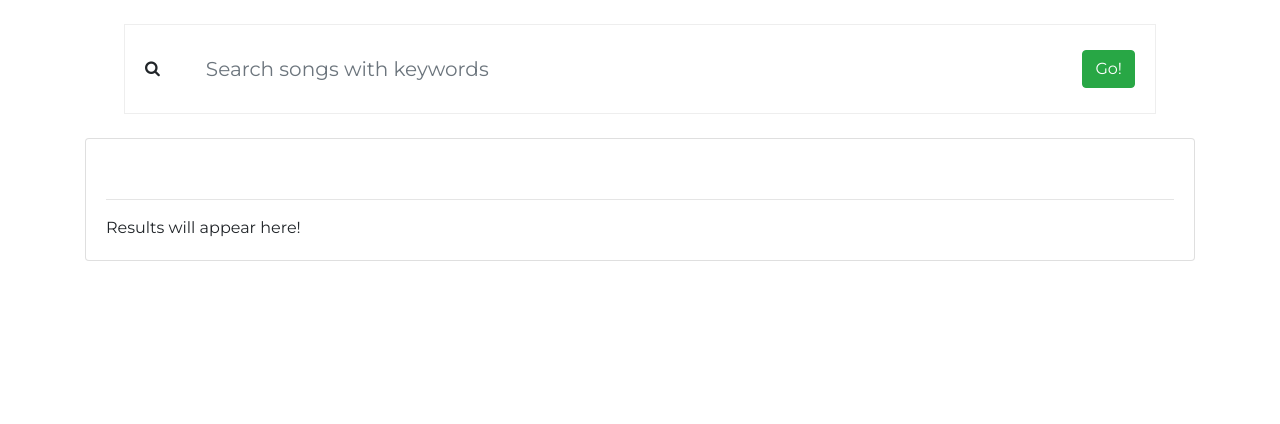
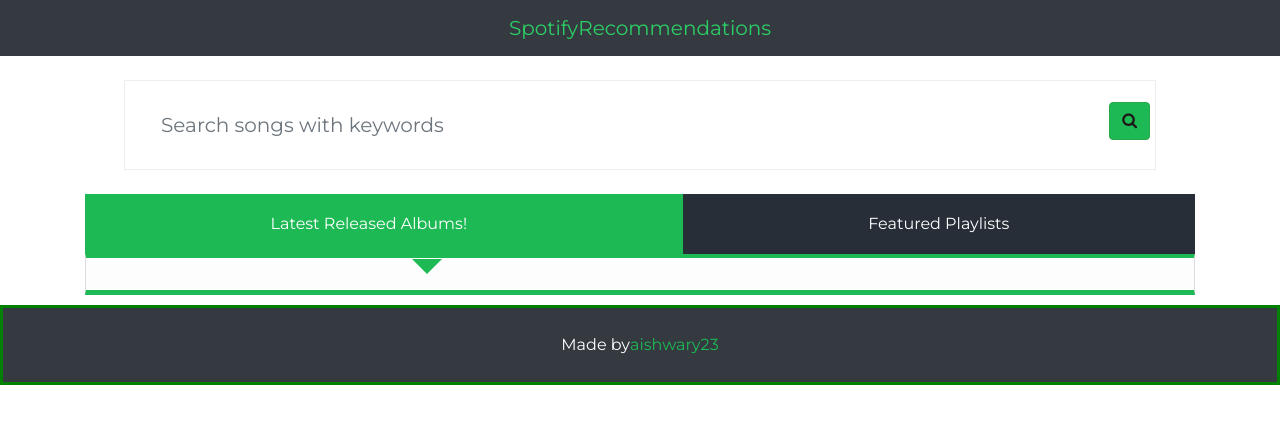
Before and after one commit to ayushkx/spotify-search-recommend, a PHP site: page / in a window 1280 px wide. Shown: the top 424 px of the page. Run offline with PHP 8.4, Linux system fonts and the light colour scheme; some libraries are stand-ins or nearby versions.

Commit message:
Added home page recommendations

```diff
--- a/css/style.css
+++ b/css/style.css
@@ -93,3 +93,83 @@ body {
       display: none;
     }
   }
+
+  .spinner-border{
+    margin: 0px auto!important;
+    display: block!important;
+  }
+  nav > .nav.nav-tabs{
+
+    border: none;
+      color:#fff;
+      background:#272e38;
+      border-radius:0;
+
+  }
+  nav > div a.nav-item.nav-link,
+  nav > div a.nav-item.nav-link.active
+  {
+    border: none;
+      padding: 18px 25px;
+      color:#fff;
+      background:#272e38;
+      border-radius:0;
+  }
+
+  nav > div a.nav-item.nav-link.active:after
+   {
+    content: "";
+    position: relative;
+    bottom: -60px;
+    left: -10%;
+    border: 15px solid transparent;
+    border-top-color: #1DB954 ;
+  }
+  .tab-content{
+    background: #fdfdfd;
+      line-height: 25px;
+      border: 1px solid #ddd;
+      border-top:5px solid #1DB954;
+      border-bottom:5px solid #1DB954;
+      padding:30px 25px;
+  }
+
+  nav > div a.nav-item.nav-link:hover,
+  nav > div a.nav-item.nav-link:focus,
+  nav > div a.active
+  {
+    border: none;
+      background: #1DB954!important;
+      color:#fff!important;
+      border-radius:0!important;
+      transition:background 0.20s linear;
+  }
+
+  .btn-success{
+    background-color: #1DB954!important;
+    color: #1e1717;
+
+  }
+
+  .btn-success:hover{
+    color: #1e1717;
+    background-color: rgb(1, 155, 55)!important;
+  }
+
+  .form-control-lg{
+    padding: auto 0x!important;
+  }
+
+  #navigation a.active,.navbar-brand{
+    color:rgb(44, 207, 101)!important ;
+  }
+  #navigation a{
+    color:rgb(1, 155, 55)!important ;
+  }
+  .center {
+    display: flex;
+    justify-content: center;
+    align-items: center;
+    min-height: 80px;
+    border: 3px solid green;
+  }
--- a/index.html
+++ b/index.html
@@ -12,33 +12,74 @@
     <!-- endbuild -->
 </head>
 
-<body onload="refreshToken()">
+<body onload="home()">
+
+    <navbar class="navbar navbar-expand-md bg-dark">
+
+        <a onclick="home()" href="" class="navbar-brand ml-auto mr-auto">
+            SpotifyRecommendations
+        </a>
+
+        <label type="button" class="navbar-toggler" data-toggle="collapse" data-target="#navbarCollapse">
+            <span style="color: #1DB954;"><i class="fa fa-bars " aria-hidden="true"></i></span>
+        </label>
+
+        <!-- <div class="collapse navbar-collapse" id="navbarCollapse">
+            <div class="navbar-nav" id="navigation">
+                <a onclick="home()" href="" class="nav-item nav-link active">Home</a>
+                <a href="#" class="nav-item nav-link">Profile</a>
+                <a href="#" class="nav-item nav-link">Messages</a>
+            </div>
+
+        </div> -->
+
+    </navbar>
+
     <header class="container">
-        <div class="row justify-content-center m-4">
+        <div class=" row justify-content-center m-4">
             <div class="col-12">
+
                 <div style="border:1px ridge">
+
+
+
                     <div class="card-body row align-items-center">
-                        <div class="col-auto"><i class="fa fa-search"></i></div>
+
                         <div class="col"><input class="form-control form-control-lg form-control-borderless"
                                 id="searchBar" type="search" placeholder="Search songs with keywords"></div>
-                        <div class="col-auto"><button class="btn btn-success" id="searchBtn">Go!</button></div>
+                        <div><label class="btn btn-success" id="searchBtn">
+                                <div><i class="fa fa-search"></i></div>
+                            </label></div>
                     </div>
                 </div>
             </div>
         </div>
     </header>
-    <div class="container content-parent">
-        <div class="card">
-            <div class="card-body"><br>
-                <p id="mobileView">Search song/album with any keyword (song name, artist name etc!)</p>
-                <hr>
-                Results will appear here!
-                <!-- <div><button class="btn btn-primary" id="refresh">Refresh Token!</button></div> -->
+
+
+    <div class="container content-body">
+
+
+        <div class="container content-parent">
+
+            <div class="spinner-border" role="status">
+                <span class="sr-only">Loading...</span>
             </div>
+
         </div>
     </div>
+
+    <footer style="margin-top:10px;" class="footer bg-dark">
+
+        <div class="center" style="color: white;">
+            Made by <a href="#" style="color: #1DB954;">aishwary23</a>
+        </div>
+
+    </footer>
+
     <!-- build:js js/main.js -->
-    <script src="node_modules/jquery/dist/jquery.min.js"></script>
+    <script src=" node_modules/jquery/dist/jquery.min.js">
+    </script>
     <script src="node_modules/popper.js/dist/umd/popper.min.js"></script>
     <script src="node_modules/bootstrap/dist/js/bootstrap.min.js"></script>
     <script src="js/script.js"></script>
--- a/js/script.js
+++ b/js/script.js
@@ -1,3 +1,4 @@
+{
     var refresh_token = "AQDeMRqSfvEVCt3nXhCA2QGRAitD1BA80_C6Ux8DtUpKHWnCpmqpW9an_bOKSw1GqNA-mK4SNIZyo-4FOCiQyEV1orVBO_h7hiv2H7OgTFeRNqf6sUUD0NF-089J7dopIPo";
     // var access_token = localStorage.getItem("token");
     client_id = "71977005b969429484d342d60ab7b350";
@@ -5,6 +6,17 @@ client_secret = "c196408efb0b4d1784e6d9294c3e08d2";
 
     document.getElementById("searchBtn").addEventListener("click", getList)
     document.getElementById("searchBar").addEventListener("keyup", handleKey)
+    var currentDate = new Date();
+
+    var date = currentDate.getDate();
+    var month = currentDate.getMonth(); //Be careful! January is 0 not 1
+    var year = currentDate.getFullYear();
+
+    var dateString = year + "-" + (month + 1) + "-" + date + "T";
+    var timestamp = currentDate.getHours() + "%3A" + currentDate.getMinutes() + "%3A" + currentDate.getSeconds();
+    var time = dateString + timestamp;
+    console.log(time)
+}
 
 function handleKey(e) {
     if (e.which === 13)
@@ -36,7 +48,7 @@ function getList() {
                     display(data);
                 }
                 else
-                    alert("No result found!")
+                    document.getElementsByClassName("content-body")[0].innerHTML = '<div class="d-flex justify-content-center align-items-center" id="main"><h1 class="mr-3 pr-3 align-top border-right inline-block align-content-center">404</h1><div class="inline-block align-middle"><h2 class="font-weight-normal lead" id="desc">No track/album found, try again!</h2></div></div>';
             },
             error: function (xhr, status, err) {
                 console.log("error", access_token);
@@ -97,3 +109,88 @@ function refreshToken() {
 
     }
 }
+
+function home() {
+    refreshToken();
+    document.getElementsByClassName("content-parent")[0].innerHTML = '<div class="row"> <div class="col-xs-12 " style="width: 100%;"  > <nav> <div class="nav nav-tabs nav-fill" id="nav-tab" role="tablist"> <a class="nav-item nav-link active" id="latest-album-tab" data-toggle="tab" href="#latest-album" role="tab" aria-controls="latest-album" aria-selected="true">Latest Released Albums!</a> <a class="nav-item nav-link" id="featured-playlist-tab" data-toggle="tab" href="#featured-playlist" role="tab" aria-controls="featured-playlist" aria-selected="false">Featured Playlists</a> </div> </nav> <div class="tab-content py-3 px-3 px-sm-0" id="nav-tabContent"> <div class="tab-pane fade show active" id="latest-album" role="tabpanel" aria-labelledby="latest-album-tab"> </div> <div class="tab-pane fade" id="featured-playlist" role="tabpanel" aria-labelledby="featured-playlist-tab"> </div> </div> </div> </div>';
+    displayAlbum();
+    displayPlaylist();
+}
+
+function displayPlaylist() {
+
+    $.ajax({
+        headers: {
+            Authorization: "Bearer " + localStorage.getItem("token"),
+        },
+        url: "https://api.spotify.com/v1/browse/featured-playlists?country=IN&timestamp=" + time + "&limit=50",
+        method: "GET",
+        success: function (data, status, xhr) {
+            console.log(data);
+
+            if (data.playlists.items.length > 0) {
+                document.getElementById("featured-playlist").innerHTML = ' <div class="row content playlists" id="ads"></div>';
+
+
+                for (var i = 0; i < data.playlists.items.length; i++) {
+
+
+                    var $newstr = $('<div class="col-6 col-md-4 mb-2 mt-2"><div class="card rounded"><div class="card-image"><img class="img-fluid" src="' + data.playlists.items[i].images[0].url + '" alt="Alternate Text" /></div><div class="card-image-overlay m-auto"><span class="card-detail-badge" style="display: table; margin: 4px auto;">' + data.playlists.items[i].tracks.total + ' tracks</span></div><div class="card-body text-center"><a class="" href="' + data.playlists.items[i].external_urls.spotify + '" style="text-decoration: none;" target="_blank"><i class="fa fa-play-circle "></i> ' + data.playlists.items[i].name + '</a></div></div></div>');
+
+
+
+                    $(".playlists").append($newstr);
+                }
+
+            }
+            else
+                document.getElementById("featured-playlist").innerHTML = ' <div class="row content albums" id="ads"><div class="container">No content, try again later!</div></div>';
+        },
+        error: function (xhr, status, err) {
+            console.log("error", access_token);
+            alert("Some error occurred, try again after sometime!")
+
+        },
+    })
+
+
+
+}
+
+function displayAlbum() {
+    $.ajax({
+        headers: {
+            Authorization: "Bearer " + localStorage.getItem("token"),
+        },
+        url: "https://api.spotify.com/v1/browse/new-releases?country=IN&offset=0&limit=30",
+        method: "GET",
+        success: function (data, status, xhr) {
+            console.log(data);
+
+            if (data.albums.items.length > 0) {
+
+                document.getElementById("latest-album").innerHTML = ' <div class="row content albums" id="ads"></div>';
+
+
+                for (var i = 0; i < data.albums.items.length; i++) {
+
+
+                    var $newstr = $('<div class="col-6 col-md-4 mb-2 mt-2"><div class="card rounded"><div class="card-image"><img class="img-fluid" src="' + data.albums.items[i].images[0].url + '" alt="Alternate Text" /></div><div class="card-image-overlay m-auto"><span class="card-detail-badge" style="display: table; margin: 4px auto;">' + data.albums.items[i].artists[0].name + '</span><span class="card-detail-badge" style="display: table; margin: 4px auto;">' + data.albums.items[i].release_date + '</span></div><div class="card-body text-center" ><a class="" href="' + data.albums.items[i].external_urls.spotify + '" style="text-decoration: none;" target="_blank"><i class="fa fa-play-circle "></i> ' + data.albums.items[i].name + '</a></div></div></div>');
+
+
+
+                    $(".albums").append($newstr);
+                }
+
+            }
+            else
+                document.getElementById("latest-album").innerHTML = ' <div class="row content albums" id="ads"><div class="container">No content, try again later!</div></div>';
+
+        },
+        error: function (xhr, status, err) {
+            console.log("error", access_token);
+            alert("Some error occurred, try again after sometime!")
+
+        },
+    })
+}
```
Also changed, not shown: img/menu.png (added). Lines whose indentation alone changed are shown as unchanged.
